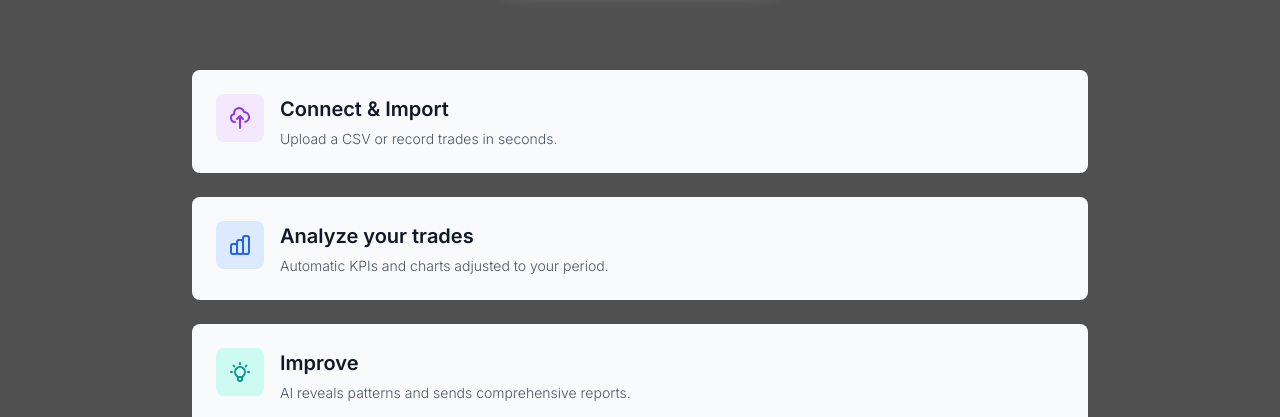
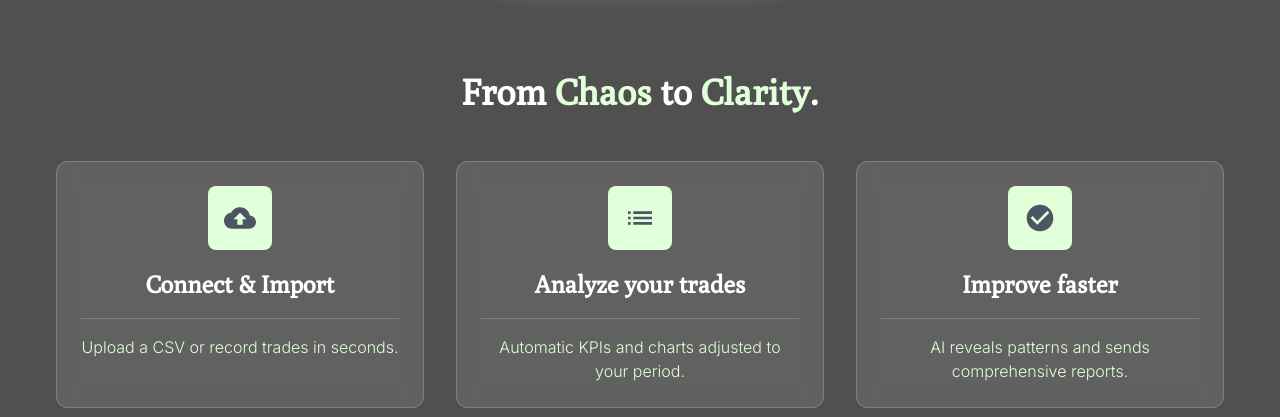
Before and after one commit to felipeldfonseca/binary-hub, a Next.js app in the folder app/: page / in a window 1280 px wide. Shown: the part 528-945 px from the top of the page. Built offline with nearby package versions, Linux system fonts and the light colour scheme; no server answers.

Commit message:
feat: add How It Works section with feature cards and title 'From Chaos to Clarity'

```diff
--- a/app/app/page.tsx
+++ b/app/app/page.tsx
@@ -1,6 +1,7 @@
 import Link from 'next/link'
 import Navbar from '@/components/layout/Navbar'
 import HeroSection from '@/components/dashboard/HeroSection'
+import HowItWorksSection from '@/components/layout/HowItWorksSection'
 import PublicRoute from '@/components/auth/PublicRoute'
 
 export default function HomePage() {
@@ -14,56 +15,7 @@ export default function HomePage() {
           <HeroSection />
 
           {/* How It Works Section */}
-          <section id="how-it-works" className="py-20">
-            <div className="container mx-auto px-4">
-              <div className="max-w-4xl mx-auto space-y-6">
-                {/* Card 1: Connect & Import */}
-                <div className="bg-gray-50 rounded-lg p-6 flex items-start space-x-4">
-                  <div className="flex-shrink-0">
-                    <div className="w-12 h-12 bg-purple-100 rounded-lg flex items-center justify-center">
-                      <svg className="w-6 h-6 text-purple-600" fill="none" stroke="currentColor" viewBox="0 0 24 24">
-                        <path strokeLinecap="round" strokeLinejoin="round" strokeWidth={2} d="M7 16a4 4 0 01-.88-7.903A5 5 0 1115.9 6L16 6a5 5 0 011 9.9M15 13l-3-3m0 0l-3 3m3-3v12" />
-                      </svg>
-                    </div>
-                  </div>
-                  <div>
-                    <h3 className="font-semibold text-gray-900 text-lg mb-1">Connect & Import</h3>
-                    <p className="text-gray-600 text-sm">Upload a CSV or record trades in seconds.</p>
-                  </div>
-                </div>
-
-                {/* Card 2: Analyze your trades */}
-                <div className="bg-gray-50 rounded-lg p-6 flex items-start space-x-4">
-                  <div className="flex-shrink-0">
-                    <div className="w-12 h-12 bg-blue-100 rounded-lg flex items-center justify-center">
-                      <svg className="w-6 h-6 text-blue-600" fill="none" stroke="currentColor" viewBox="0 0 24 24">
-                        <path strokeLinecap="round" strokeLinejoin="round" strokeWidth={2} d="M9 19v-6a2 2 0 00-2-2H5a2 2 0 00-2 2v6a2 2 0 002 2h2a2 2 0 002-2zm0 0V9a2 2 0 012-2h2a2 2 0 012 2v10m-6 0a2 2 0 002 2h2a2 2 0 002-2m0 0V5a2 2 0 012-2h2a2 2 0 012 2v14a2 2 0 01-2 2h-2a2 2 0 01-2-2z" />
-                      </svg>
-                    </div>
-                  </div>
-                  <div>
-                    <h3 className="font-semibold text-gray-900 text-lg mb-1">Analyze your trades</h3>
-                    <p className="text-gray-600 text-sm">Automatic KPIs and charts adjusted to your period.</p>
-                  </div>
-                </div>
-
-                {/* Card 3: Improve */}
-                <div className="bg-gray-50 rounded-lg p-6 flex items-start space-x-4">
-                  <div className="flex-shrink-0">
-                    <div className="w-12 h-12 bg-teal-100 rounded-lg flex items-center justify-center">
-                      <svg className="w-6 h-6 text-teal-600" fill="none" stroke="currentColor" viewBox="0 0 24 24">
-                        <path strokeLinecap="round" strokeLinejoin="round" strokeWidth={2} d="M9.663 17h4.673M12 3v1m6.364 1.636l-.707.707M21 12h-1M4 12H3m3.343-5.657l-.707-.707m2.828 9.9a5 5 0 117.072 0l-.548.547A3.374 3.374 0 0014 18.469V19a2 2 0 11-4 0v-.531c0-.895-.356-1.754-.988-2.386l-.548-.547z" />
-                      </svg>
-                    </div>
-                  </div>
-                  <div>
-                    <h3 className="font-semibold text-gray-900 text-lg mb-1">Improve</h3>
-                    <p className="text-gray-600 text-sm">AI reveals patterns and sends comprehensive reports.</p>
-                  </div>
-                </div>
-              </div>
-            </div>
-          </section>
+          <HowItWorksSection />
 
       {/* CTA Section */}
       <section className="py-20 bg-primary">
--- /dev/null
+++ b/app/components/layout/HowItWorksSection.tsx
@@ -0,0 +1,64 @@
+export default function HowItWorksSection() {
+  const features = [
+    {
+      icon: (
+        <svg className="w-8 h-8 text-gray-600" fill="currentColor" viewBox="0 0 24 24">
+          <path d="M19.35 10.04C18.67 6.59 15.64 4 12 4 9.11 4 6.6 5.64 5.35 8.04 2.34 8.36 0 10.91 0 14c0 3.31 2.69 6 6 6h13c2.76 0 5-2.24 5-5 0-2.64-2.05-4.78-4.65-4.96zM14 13v4h-4v-4H7l5-5 5 5h-3z"/>
+        </svg>
+      ),
+      title: "Connect & Import",
+      description: "Upload a CSV or record trades in seconds."
+    },
+    {
+      icon: (
+        <svg className="w-8 h-8 text-gray-600" fill="currentColor" viewBox="0 0 24 24">
+          <path d="M3 13h2v-2H3v2zm0 4h2v-2H3v2zm0-8h2V7H3v2zm4 4h14v-2H7v2zm0 4h14v-2H7v2zM7 7v2h14V7H7z"/>
+        </svg>
+      ),
+      title: "Analyze your trades",
+      description: "Automatic KPIs and charts adjusted to your period."
+    },
+    {
+      icon: (
+        <svg className="w-8 h-8 text-gray-600" fill="currentColor" viewBox="0 0 24 24">
+          <path d="M12 2C6.48 2 2 6.48 2 12s4.48 10 10 10 10-4.48 10-10S17.52 2 12 2zm-2 15l-5-5 1.41-1.41L10 14.17l7.59-7.59L19 8l-9 9z"/>
+        </svg>
+      ),
+      title: "Improve faster",
+      description: "AI reveals patterns and sends comprehensive reports."
+    }
+  ];
+
+  return (
+    <section className="py-20">
+      <div className="container mx-auto px-4">
+        <h2 className="font-poly text-3xl font-bold text-center mb-12 text-text">
+          From <span className="text-primary">Chaos</span> to <span className="text-primary">Clarity</span>.
+        </h2>
+        <div className="grid md:grid-cols-3 gap-8">
+          {features.map((feature, index) => (
+            <div key={index} className="card text-center p-6">
+              {/* Icon */}
+              <div className="w-16 h-16 bg-primary rounded-lg flex items-center justify-center mx-auto mb-4">
+                {feature.icon}
+              </div>
+
+              {/* Title */}
+              <h3 className="font-heading text-xl font-semibold mb-4 text-text">
+                {feature.title}
+              </h3>
+
+              {/* Horizontal Divider */}
+              <div className="w-full h-px bg-border mb-4"></div>
+
+              {/* Description */}
+              <p className="text-primary">
+                {feature.description}
+              </p>
+            </div>
+          ))}
+        </div>
+      </div>
+    </section>
+  );
+}
```
